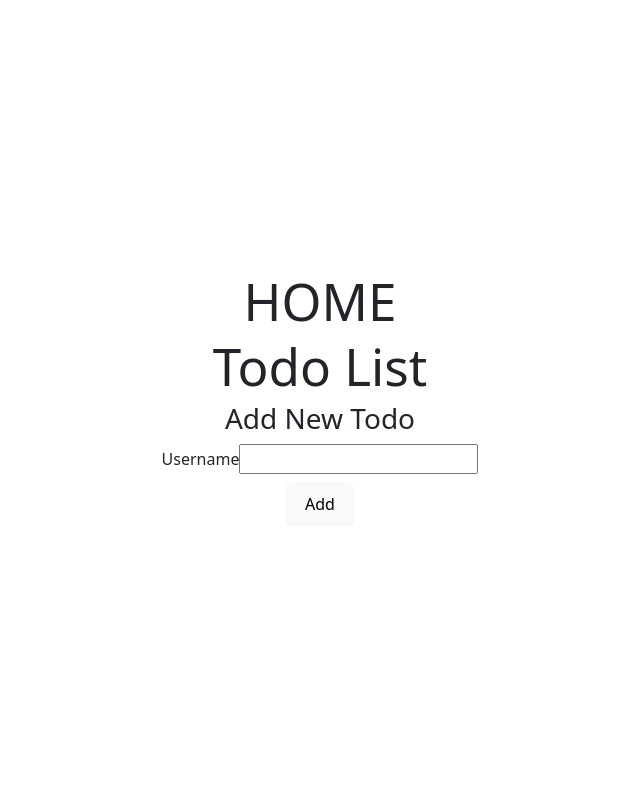
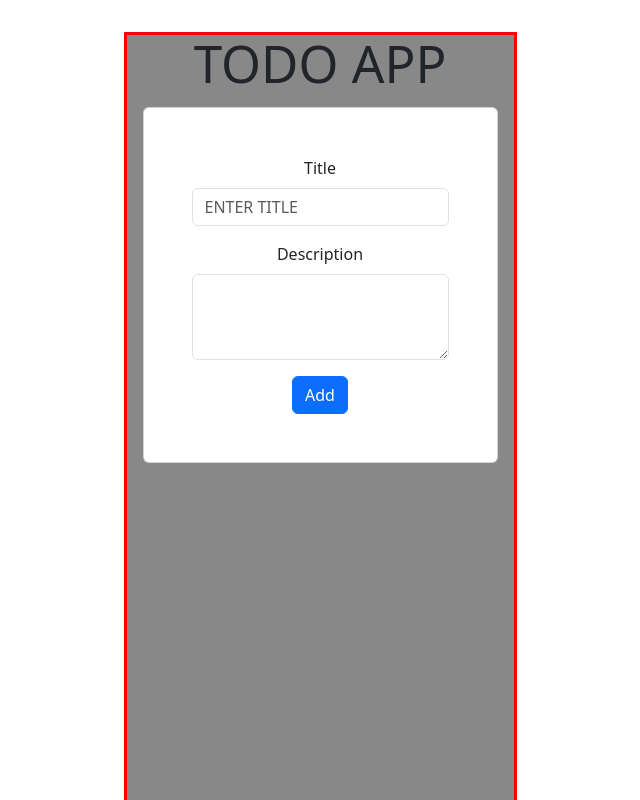
Before and after one commit to SolaimanDev/React-Learn, a React (Vite) app: page / in a window 1280 px wide. Shown: the top 800 px of the page, without its empty margins (320-960 px from the left). Built offline with nearby package versions, Linux system fonts and the light colour scheme.

Commit message:
feat: Todo Project

```diff
--- a/src/App.css
+++ b/src/App.css
@@ -43,3 +43,14 @@
 .read-the-docs {
   color: #888;
 }
+
+
+/* ----------------------------Extra CSS-------------------------------- */
+
+.main-layout{
+  border-style: solid;
+  border-color: red;
+  background: #888;
+  min-width: 90%;
+  min-height: 900px;
+}
--- a/src/App.jsx
+++ b/src/App.jsx
@@ -1,8 +1,9 @@
 
 import './App.css'
 import 'bootstrap/dist/css/bootstrap.min.css';
-import 'primeicons/primeicons.css';
-import Home from './components/STATE_LIFTING/Home';
+
+import Layout from './components/TODO_PROJECT/Layout';
+
 
 
 function App() {
@@ -10,7 +11,7 @@ function App() {
   return (
     <>
      <div className="App">
-        <Home/>
+       <Layout />
       </div>
 
     </>
--- /dev/null
+++ b/src/components/TODO_PROJECT/CardComponent.jsx
@@ -0,0 +1,26 @@
+import Card from 'react-bootstrap/Card';
+import Button from 'react-bootstrap/Button';
+
+function CardComponent(props) {
+  const {title,description,id} = props.task;
+
+  const removeHandler = (title) => {
+    console.log(title);
+    props.onTaskRemove(title);
+  };
+
+  return (
+    <Card>
+      <Card.Body>
+        <Card.Title>{title} {id}</Card.Title>
+        <Card.Text>
+          {description}
+        </Card.Text>
+        {/* Use an arrow function to pass the parameter */}
+        <Button variant="primary" onClick={() => removeHandler(id)}>Remove</Button>
+      </Card.Body>
+    </Card>
+  );
+}
+
+export default CardComponent;
--- /dev/null
+++ b/src/components/TODO_PROJECT/FormComponent.jsx
@@ -0,0 +1,51 @@
+import Button from 'react-bootstrap/Button';
+import Card from 'react-bootstrap/Card';
+import Col from 'react-bootstrap/Col';
+import Form from 'react-bootstrap/Form';
+import Row from 'react-bootstrap/Row';
+import { useState } from 'react';
+function FormComponent(props) {
+const [taskData,setTaskData] = useState(
+  {title: '',
+    description: ''}
+
+);
+const onTask=props.onTask
+
+  const addTodoHandler = (e) => {
+    e.preventDefault();
+    console.log(taskData);
+    onTask(taskData);
+    setTaskData({
+      title: '',
+      description: ''
+    })
+  }
+  const handleChange = (e) => {
+    setTaskData({ ...taskData, [e.target.name]: e.target.value });
+  };
+
+
+
+
+  return (
+    <Card>
+
+      <Card.Body>
+        <Form onSubmit={addTodoHandler}>
+      <Form.Group className="mb-3" controlId="exampleForm.ControlInput1">
+        <Form.Label>Title</Form.Label>
+        <Form.Control type="text" name='title' value={taskData.title} placeholder="ENTER TITLE" onChange={handleChange} />
+      </Form.Group>
+      <Form.Group className="mb-3" controlId="exampleForm.ControlTextarea1">
+        <Form.Label>Description</Form.Label>
+        <Form.Control as="textarea" name='description' value={taskData.description} rows={3} onChange={handleChange} />
+      </Form.Group>
+      <Button variant="primary" type="submit">Add</Button>
+    </Form>
+      </Card.Body>
+    </Card>
+  );
+}
+
+export default FormComponent;
--- /dev/null
+++ b/src/components/TODO_PROJECT/Layout.jsx
@@ -0,0 +1,43 @@
+import Container from 'react-bootstrap/Container';
+import Row from 'react-bootstrap/Row';
+import Col from 'react-bootstrap/Col';
+import Form from './FormComponent';
+import Card from './CardComponent';
+import { useState } from 'react';
+
+function ContainerFluidBreakpointExample() {
+  const [tasks, setTasks] = useState([]);
+
+  const newTask = (task) => {
+    task.id = Math.floor(Math.random() * 10) + 1;
+    setTasks([...tasks, task]);
+    console.log(tasks);
+  };
+  const removeTask = (id) => {
+    const index = tasks.findIndex((task) => task.id === id);
+    if (index > -1) {
+        tasks.splice(index, 1);
+        setTasks([...tasks]);
+    }
+
+  };
+
+  return (
+    <Container>
+      <Row>
+        <Col>
+        <div className="main-layout">
+        <h1>TODO APP</h1>
+        <Form onTask={newTask}/>
+        {tasks.map((task, index) => (
+          <Card key={index} task={task} onTaskRemove={removeTask}/>
+        ))}
+
+        </div>
+        </Col>
+      </Row>
+    </Container>
+  );
+}
+
+export default ContainerFluidBreakpointExample;
--- /dev/null
+++ b/src/components/TODO_PROJECT/TodoLayout.css
@@ -0,0 +1,6 @@
+.main-layout{
+    border-style: solid;
+    border-color: red;
+    width: 100%;
+    height: auto;
+}
```
